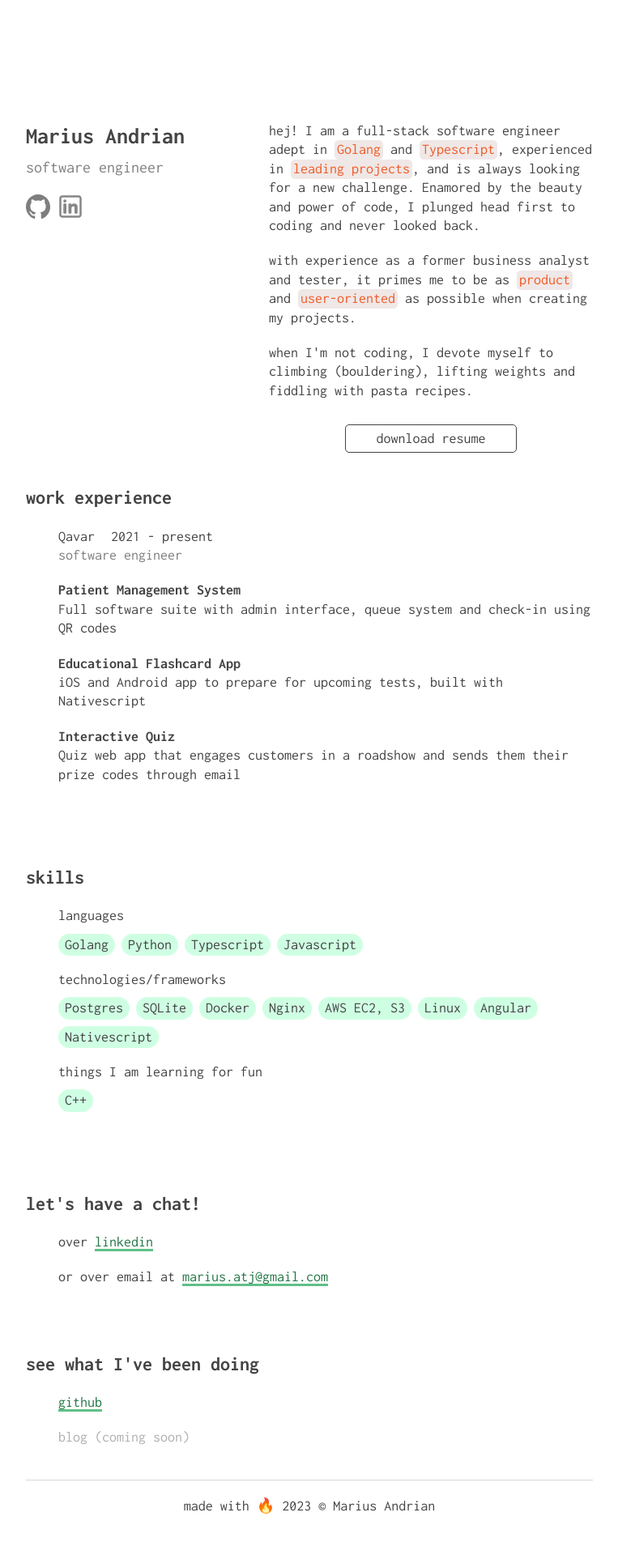
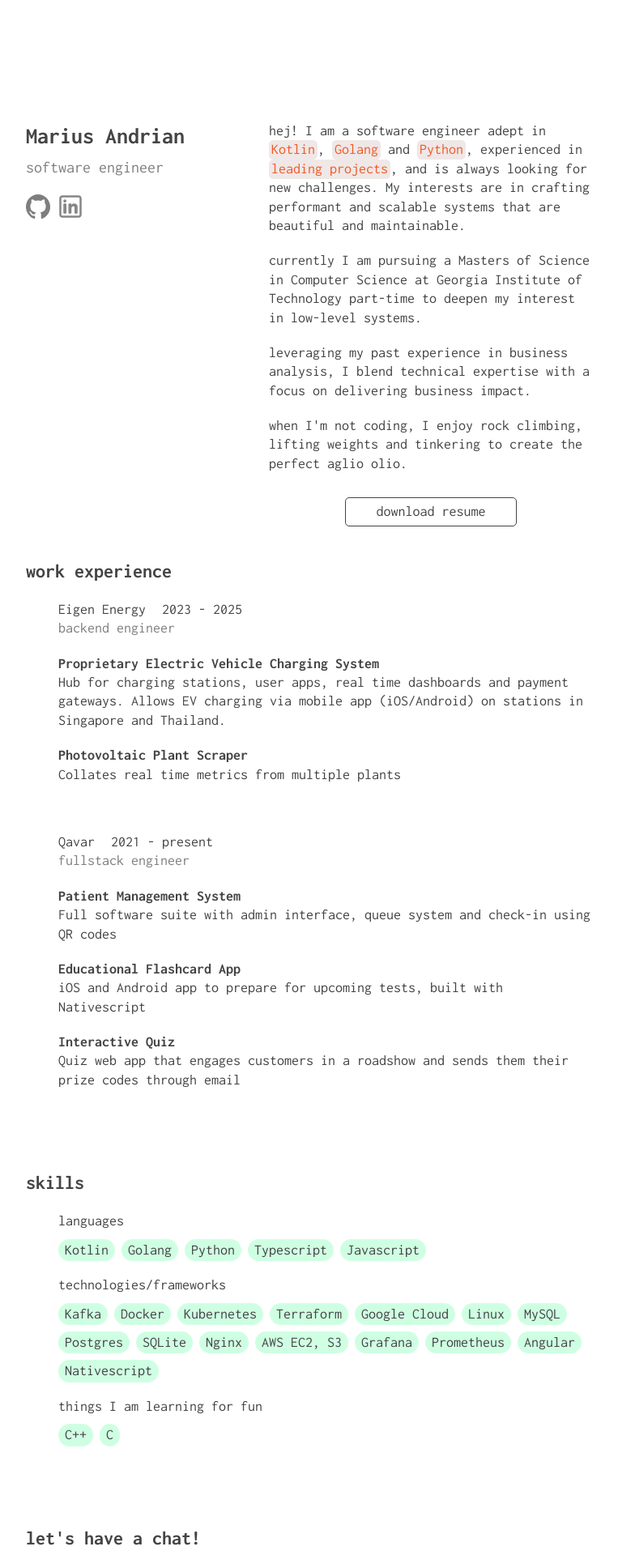
Before and after one commit to mariusandrian/portfolio-v2, an Angular app: page / in a window 1280 px wide. Shown: the top 1920 px of the page at 81% size, without its empty margins (258-1021 px from the left). Built offline with nearby package versions, Linux system fonts and the light colour scheme.

Commit message:
feat: update 2025

```diff
--- a/angular.json
+++ b/angular.json
@@ -100,5 +100,8 @@
         }
       }
     }
+  },
+  "cli": {
+    "analytics": false
   }
 }
--- a/src/app/app.component.html
+++ b/src/app/app.component.html
@@ -19,25 +19,25 @@
       </div>
       <div class="statement-container">
         <div class="paragraph">
-          hej! I am a full-stack software engineer adept in
+          hej! I am a software engineer adept in
+          <code class="inline">Kotlin</code>,
           <code class="inline">Golang</code>
-          and <code class="inline">Typescript</code>, experienced in
+          and <code class="inline">Python</code>, experienced in
           <code class="inline">leading projects</code>, and is always looking
-          for a new challenge. Enamored by the beauty and power of code, I
-          plunged head first to coding and never looked back.
+          for new challenges. My interests are in crafting performant and scalable systems that are beautiful and maintainable.
         </div>
         <div class="paragraph">
-          with experience as a former business analyst and tester, it primes me
-          to be as <code class="inline">product</code> and
-          <code class="inline">user-oriented</code> as possible when creating my
-          projects.
+          currently I am pursuing a Masters of Science in Computer Science at Georgia Institute of Technology part-time to deepen my interest in low-level systems.
         </div>
         <div class="paragraph">
-          when I'm not coding, I devote myself to climbing (bouldering), lifting
-          weights and fiddling with pasta recipes.
+          leveraging my past experience in business analysis, I blend technical expertise with a focus on delivering business impact.
+        </div>
+        <div class="paragraph">
+          when I'm not coding, I enjoy rock climbing, lifting
+          weights and tinkering to create the perfect aglio olio.
         </div>
         <div class="download-btn">
-          <a href="../assets/Marius Andrian_Resume.docx">
+          <a href="../assets/Marius Andrian_Resume_Jul2025.pdf">
             <div class="button">download resume</div>
           </a>
         </div>
@@ -48,11 +48,31 @@
       <div class="header">work experience</div>
       <div class="list-item">
         <div class="title">
+          <div class="company">Eigen Energy</div>
+          <div class="time">2023 - 2025</div>
+        </div>
+        <div class="item-content">
+          <div class="sub">backend engineer</div>
+          <div class="project">Proprietary Electric Vehicle Charging System</div>
+          <div class="desc">
+            Hub for charging stations, user apps, real time dashboards and payment gateways. Allows EV charging via mobile app (iOS/Android) on stations in Singapore and Thailand.
+          </div>
+          <div class="project">Photovoltaic Plant Scraper</div>
+          <div class="desc">
+            Collates real time metrics from multiple plants
+          </div>
+        </div>
+      </div>
+
+      <div class="divider"></div>
+
+      <div class="list-item">
+        <div class="title">
           <div class="company">Qavar</div>
           <div class="time">2021 - present</div>
         </div>
         <div class="item-content">
-          <div class="sub">software engineer</div>
+          <div class="sub">fullstack engineer</div>
           <div class="project">Patient Management System</div>
           <div class="desc">
             Full software suite with admin interface, queue system and check-in
@@ -77,6 +97,7 @@
       <div class="list-item">
         <div class="list-title">languages</div>
         <div class="chip-list">
+          <div class="chip-item">Kotlin</div>
           <div class="chip-item">Golang</div>
           <div class="chip-item">Python</div>
           <div class="chip-item">Typescript</div>
@@ -87,12 +108,19 @@
       <div class="list-item">
         <div class="list-title">technologies/frameworks</div>
         <div class="chip-list">
+          <div class="chip-item">Kafka</div>
+          <div class="chip-item">Docker</div>
+          <div class="chip-item">Kubernetes</div>
+          <div class="chip-item">Terraform</div>
+          <div class="chip-item">Google Cloud</div>
+          <div class="chip-item">Linux</div>
+          <div class="chip-item">MySQL</div>
           <div class="chip-item">Postgres</div>
           <div class="chip-item">SQLite</div>
-          <div class="chip-item">Docker</div>
           <div class="chip-item">Nginx</div>
           <div class="chip-item">AWS EC2, S3</div>
-          <div class="chip-item">Linux</div>
+          <div class="chip-item">Grafana</div>
+          <div class="chip-item">Prometheus</div>
           <div class="chip-item">Angular</div>
           <div class="chip-item">Nativescript</div>
         </div>
@@ -102,6 +130,7 @@
         <div class="list-title">things I am learning for fun</div>
         <div class="chip-list">
           <div class="chip-item">C++</div>
+          <div class="chip-item">C</div>
         </div>
       </div>
     </div>
@@ -138,7 +167,7 @@
     </div>
 
     <div class="footer">
-      <div class="trademark">made with 🔥 2023 &#169; Marius Andrian</div>
+      <div class="trademark">made with 🔥 2025 &#169; Marius Andrian</div>
     </div>
   </div>
 </div>
--- a/src/app/app.component.scss
+++ b/src/app/app.component.scss
@@ -99,6 +99,10 @@
   }
 }
 
+.divider {
+  height: 40px;
+}
+
 code.inline {
   background-color: $color-code-background;
   color: $color-code-color;
```
Also changed, not shown: 1 other file (tests, documents, lock files or other folders).
